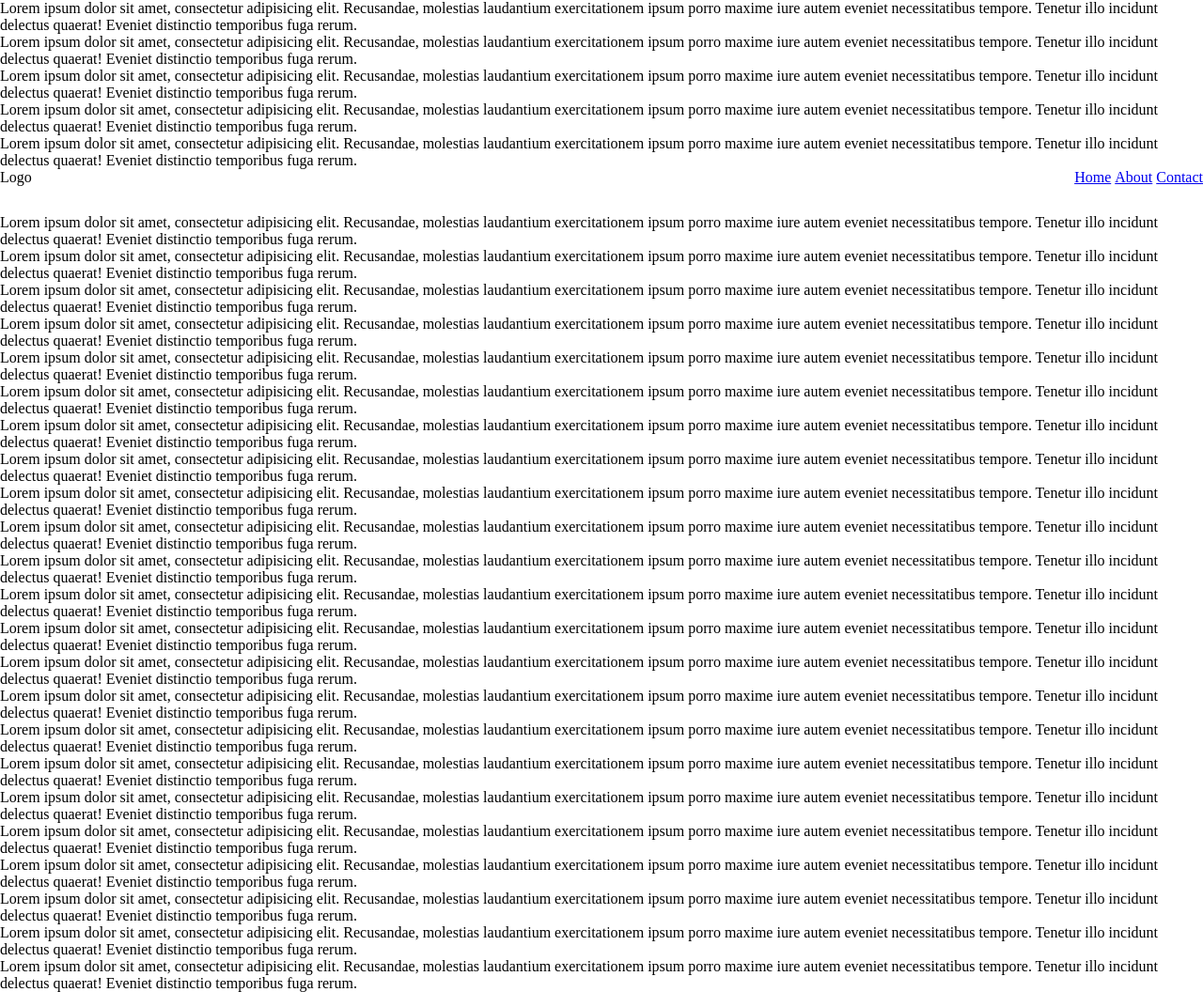
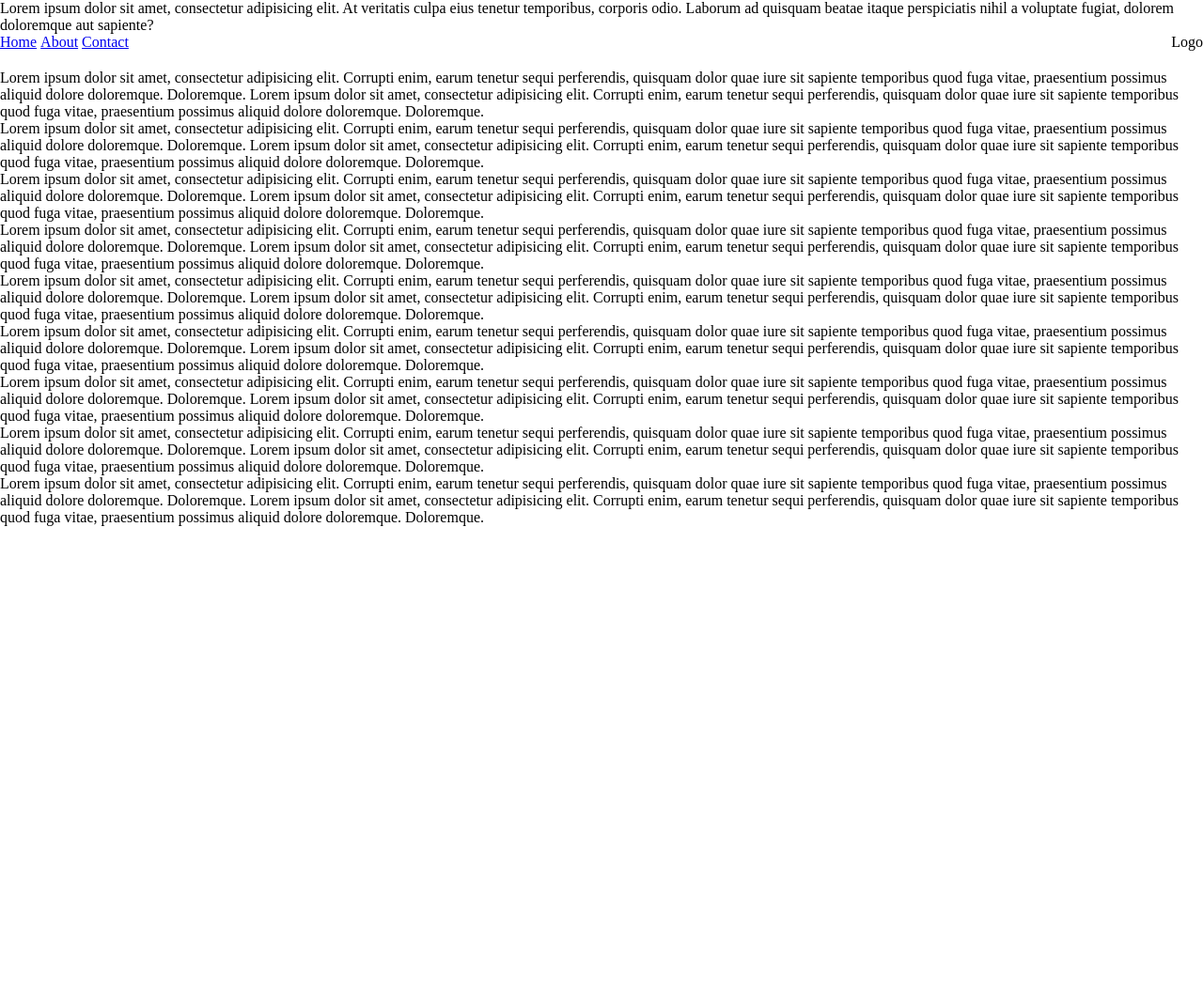
Before and after one commit to prose100/jQuery-nav-menu, a plain HTML site: page src/index.html in a window 1280 px wide. Shown: the whole page at 94% size. After the commit the page ends 800 px from the top, so only its background shows below. Drawn offline with nearby package versions, Linux system fonts and the light colour scheme.

Commit message:
Create 'headerPMLeftandPMRight' function to negate added paddings and margins of header's parents elements.

```diff
--- a/src/css/nav-menu.css
+++ b/src/css/nav-menu.css
@@ -11,13 +11,16 @@ body, nav, ul, li, p {
   margin: 0px;
 }
 
+.header {
+  margin-bottom: 20px;
+}
+
 .content {
-  float: left;
-  margin-bottom: 30px;
+  float: right;
 }
 
 .nav-menu {
-  float: right;
+  float: left;
 }
 
 .nav-menu li {
@@ -45,13 +48,6 @@ body, nav, ul, li, p {
 }
 
 /* ---------------------------------------------
-		Hack (required to work on cell phones)
-   --------------------------------------------- */
-html, body {
-	overflow-x: hidden;
-}
-
-/* ---------------------------------------------
       Helper (clearfix)
    --------------------------------------------- */
 .clearfix:after {
--- a/src/index.html
+++ b/src/index.html
@@ -20,12 +20,7 @@
 </head>
 
 <body>
-
-    <p>Lorem ipsum dolor sit amet, consectetur adipisicing elit. Recusandae, molestias laudantium exercitationem ipsum porro maxime iure autem eveniet necessitatibus tempore. Tenetur illo incidunt delectus quaerat! Eveniet distinctio temporibus fuga rerum.</p>
-    <p>Lorem ipsum dolor sit amet, consectetur adipisicing elit. Recusandae, molestias laudantium exercitationem ipsum porro maxime iure autem eveniet necessitatibus tempore. Tenetur illo incidunt delectus quaerat! Eveniet distinctio temporibus fuga rerum.</p>
-    <p>Lorem ipsum dolor sit amet, consectetur adipisicing elit. Recusandae, molestias laudantium exercitationem ipsum porro maxime iure autem eveniet necessitatibus tempore. Tenetur illo incidunt delectus quaerat! Eveniet distinctio temporibus fuga rerum.</p>
-    <p>Lorem ipsum dolor sit amet, consectetur adipisicing elit. Recusandae, molestias laudantium exercitationem ipsum porro maxime iure autem eveniet necessitatibus tempore. Tenetur illo incidunt delectus quaerat! Eveniet distinctio temporibus fuga rerum.</p>
-    <p>Lorem ipsum dolor sit amet, consectetur adipisicing elit. Recusandae, molestias laudantium exercitationem ipsum porro maxime iure autem eveniet necessitatibus tempore. Tenetur illo incidunt delectus quaerat! Eveniet distinctio temporibus fuga rerum.</p>
+    <p>Lorem ipsum dolor sit amet, consectetur adipisicing elit. At veritatis culpa eius tenetur temporibus, corporis odio. Laborum ad quisquam beatae itaque perspiciatis nihil a voluptate fugiat, dolorem doloremque aut sapiente?</p>
 
     <div class="header clearfix">
         <div class="content">Logo</div>
@@ -35,34 +30,24 @@
             <li><a href="#">Contact</a></li>
         </ul>
     </div>
-    <p>Lorem ipsum dolor sit amet, consectetur adipisicing elit. Recusandae, molestias laudantium exercitationem ipsum porro maxime iure autem eveniet necessitatibus tempore. Tenetur illo incidunt delectus quaerat! Eveniet distinctio temporibus fuga rerum.</p>
-    <p>Lorem ipsum dolor sit amet, consectetur adipisicing elit. Recusandae, molestias laudantium exercitationem ipsum porro maxime iure autem eveniet necessitatibus tempore. Tenetur illo incidunt delectus quaerat! Eveniet distinctio temporibus fuga rerum.</p>
-    <p>Lorem ipsum dolor sit amet, consectetur adipisicing elit. Recusandae, molestias laudantium exercitationem ipsum porro maxime iure autem eveniet necessitatibus tempore. Tenetur illo incidunt delectus quaerat! Eveniet distinctio temporibus fuga rerum.</p>
-    <p>Lorem ipsum dolor sit amet, consectetur adipisicing elit. Recusandae, molestias laudantium exercitationem ipsum porro maxime iure autem eveniet necessitatibus tempore. Tenetur illo incidunt delectus quaerat! Eveniet distinctio temporibus fuga rerum.</p>
-    <p>Lorem ipsum dolor sit amet, consectetur adipisicing elit. Recusandae, molestias laudantium exercitationem ipsum porro maxime iure autem eveniet necessitatibus tempore. Tenetur illo incidunt delectus quaerat! Eveniet distinctio temporibus fuga rerum.</p>
-    <p>Lorem ipsum dolor sit amet, consectetur adipisicing elit. Recusandae, molestias laudantium exercitationem ipsum porro maxime iure autem eveniet necessitatibus tempore. Tenetur illo incidunt delectus quaerat! Eveniet distinctio temporibus fuga rerum.</p>
 
-    <p>Lorem ipsum dolor sit amet, consectetur adipisicing elit. Recusandae, molestias laudantium exercitationem ipsum porro maxime iure autem eveniet necessitatibus tempore. Tenetur illo incidunt delectus quaerat! Eveniet distinctio temporibus fuga rerum.</p>
-    <p>Lorem ipsum dolor sit amet, consectetur adipisicing elit. Recusandae, molestias laudantium exercitationem ipsum porro maxime iure autem eveniet necessitatibus tempore. Tenetur illo incidunt delectus quaerat! Eveniet distinctio temporibus fuga rerum.</p>
+    <p>Lorem ipsum dolor sit amet, consectetur adipisicing elit. Corrupti enim, earum tenetur sequi perferendis, quisquam dolor quae iure sit sapiente temporibus quod fuga vitae, praesentium possimus aliquid dolore doloremque. Doloremque. Lorem ipsum dolor sit amet, consectetur adipisicing elit. Corrupti enim, earum tenetur sequi perferendis, quisquam dolor quae iure sit sapiente temporibus quod fuga vitae, praesentium possimus aliquid dolore doloremque. Doloremque.</p>
 
-    <p>Lorem ipsum dolor sit amet, consectetur adipisicing elit. Recusandae, molestias laudantium exercitationem ipsum porro maxime iure autem eveniet necessitatibus tempore. Tenetur illo incidunt delectus quaerat! Eveniet distinctio temporibus fuga rerum.</p>
-    <p>Lorem ipsum dolor sit amet, consectetur adipisicing elit. Recusandae, molestias laudantium exercitationem ipsum porro maxime iure autem eveniet necessitatibus tempore. Tenetur illo incidunt delectus quaerat! Eveniet distinctio temporibus fuga rerum.</p>
-    <p>Lorem ipsum dolor sit amet, consectetur adipisicing elit. Recusandae, molestias laudantium exercitationem ipsum porro maxime iure autem eveniet necessitatibus tempore. Tenetur illo incidunt delectus quaerat! Eveniet distinctio temporibus fuga rerum.</p>
-    <p>Lorem ipsum dolor sit amet, consectetur adipisicing elit. Recusandae, molestias laudantium exercitationem ipsum porro maxime iure autem eveniet necessitatibus tempore. Tenetur illo incidunt delectus quaerat! Eveniet distinctio temporibus fuga rerum.</p>
-    <p>Lorem ipsum dolor sit amet, consectetur adipisicing elit. Recusandae, molestias laudantium exercitationem ipsum porro maxime iure autem eveniet necessitatibus tempore. Tenetur illo incidunt delectus quaerat! Eveniet distinctio temporibus fuga rerum.</p>
-    <p>Lorem ipsum dolor sit amet, consectetur adipisicing elit. Recusandae, molestias laudantium exercitationem ipsum porro maxime iure autem eveniet necessitatibus tempore. Tenetur illo incidunt delectus quaerat! Eveniet distinctio temporibus fuga rerum.</p>
-    <p>Lorem ipsum dolor sit amet, consectetur adipisicing elit. Recusandae, molestias laudantium exercitationem ipsum porro maxime iure autem eveniet necessitatibus tempore. Tenetur illo incidunt delectus quaerat! Eveniet distinctio temporibus fuga rerum.</p>
-    <p>Lorem ipsum dolor sit amet, consectetur adipisicing elit. Recusandae, molestias laudantium exercitationem ipsum porro maxime iure autem eveniet necessitatibus tempore. Tenetur illo incidunt delectus quaerat! Eveniet distinctio temporibus fuga rerum.</p>
-    <p>Lorem ipsum dolor sit amet, consectetur adipisicing elit. Recusandae, molestias laudantium exercitationem ipsum porro maxime iure autem eveniet necessitatibus tempore. Tenetur illo incidunt delectus quaerat! Eveniet distinctio temporibus fuga rerum.</p>
-    <p>Lorem ipsum dolor sit amet, consectetur adipisicing elit. Recusandae, molestias laudantium exercitationem ipsum porro maxime iure autem eveniet necessitatibus tempore. Tenetur illo incidunt delectus quaerat! Eveniet distinctio temporibus fuga rerum.</p>
+    <p>Lorem ipsum dolor sit amet, consectetur adipisicing elit. Corrupti enim, earum tenetur sequi perferendis, quisquam dolor quae iure sit sapiente temporibus quod fuga vitae, praesentium possimus aliquid dolore doloremque. Doloremque. Lorem ipsum dolor sit amet, consectetur adipisicing elit. Corrupti enim, earum tenetur sequi perferendis, quisquam dolor quae iure sit sapiente temporibus quod fuga vitae, praesentium possimus aliquid dolore doloremque. Doloremque.</p>
 
-    <p>Lorem ipsum dolor sit amet, consectetur adipisicing elit. Recusandae, molestias laudantium exercitationem ipsum porro maxime iure autem eveniet necessitatibus tempore. Tenetur illo incidunt delectus quaerat! Eveniet distinctio temporibus fuga rerum.</p>
-    <p>Lorem ipsum dolor sit amet, consectetur adipisicing elit. Recusandae, molestias laudantium exercitationem ipsum porro maxime iure autem eveniet necessitatibus tempore. Tenetur illo incidunt delectus quaerat! Eveniet distinctio temporibus fuga rerum.</p>
-    <p>Lorem ipsum dolor sit amet, consectetur adipisicing elit. Recusandae, molestias laudantium exercitationem ipsum porro maxime iure autem eveniet necessitatibus tempore. Tenetur illo incidunt delectus quaerat! Eveniet distinctio temporibus fuga rerum.</p>
-    <p>Lorem ipsum dolor sit amet, consectetur adipisicing elit. Recusandae, molestias laudantium exercitationem ipsum porro maxime iure autem eveniet necessitatibus tempore. Tenetur illo incidunt delectus quaerat! Eveniet distinctio temporibus fuga rerum.</p>
-    <p>Lorem ipsum dolor sit amet, consectetur adipisicing elit. Recusandae, molestias laudantium exercitationem ipsum porro maxime iure autem eveniet necessitatibus tempore. Tenetur illo incidunt delectus quaerat! Eveniet distinctio temporibus fuga rerum.</p>
+    <p>Lorem ipsum dolor sit amet, consectetur adipisicing elit. Corrupti enim, earum tenetur sequi perferendis, quisquam dolor quae iure sit sapiente temporibus quod fuga vitae, praesentium possimus aliquid dolore doloremque. Doloremque. Lorem ipsum dolor sit amet, consectetur adipisicing elit. Corrupti enim, earum tenetur sequi perferendis, quisquam dolor quae iure sit sapiente temporibus quod fuga vitae, praesentium possimus aliquid dolore doloremque. Doloremque.</p>
 
+    <p>Lorem ipsum dolor sit amet, consectetur adipisicing elit. Corrupti enim, earum tenetur sequi perferendis, quisquam dolor quae iure sit sapiente temporibus quod fuga vitae, praesentium possimus aliquid dolore doloremque. Doloremque. Lorem ipsum dolor sit amet, consectetur adipisicing elit. Corrupti enim, earum tenetur sequi perferendis, quisquam dolor quae iure sit sapiente temporibus quod fuga vitae, praesentium possimus aliquid dolore doloremque. Doloremque.</p>
 
+    <p>Lorem ipsum dolor sit amet, consectetur adipisicing elit. Corrupti enim, earum tenetur sequi perferendis, quisquam dolor quae iure sit sapiente temporibus quod fuga vitae, praesentium possimus aliquid dolore doloremque. Doloremque. Lorem ipsum dolor sit amet, consectetur adipisicing elit. Corrupti enim, earum tenetur sequi perferendis, quisquam dolor quae iure sit sapiente temporibus quod fuga vitae, praesentium possimus aliquid dolore doloremque. Doloremque.</p>
+
+    <p>Lorem ipsum dolor sit amet, consectetur adipisicing elit. Corrupti enim, earum tenetur sequi perferendis, quisquam dolor quae iure sit sapiente temporibus quod fuga vitae, praesentium possimus aliquid dolore doloremque. Doloremque. Lorem ipsum dolor sit amet, consectetur adipisicing elit. Corrupti enim, earum tenetur sequi perferendis, quisquam dolor quae iure sit sapiente temporibus quod fuga vitae, praesentium possimus aliquid dolore doloremque. Doloremque.</p>
+
+    <p>Lorem ipsum dolor sit amet, consectetur adipisicing elit. Corrupti enim, earum tenetur sequi perferendis, quisquam dolor quae iure sit sapiente temporibus quod fuga vitae, praesentium possimus aliquid dolore doloremque. Doloremque. Lorem ipsum dolor sit amet, consectetur adipisicing elit. Corrupti enim, earum tenetur sequi perferendis, quisquam dolor quae iure sit sapiente temporibus quod fuga vitae, praesentium possimus aliquid dolore doloremque. Doloremque.</p>
+
+    <p>Lorem ipsum dolor sit amet, consectetur adipisicing elit. Corrupti enim, earum tenetur sequi perferendis, quisquam dolor quae iure sit sapiente temporibus quod fuga vitae, praesentium possimus aliquid dolore doloremque. Doloremque. Lorem ipsum dolor sit amet, consectetur adipisicing elit. Corrupti enim, earum tenetur sequi perferendis, quisquam dolor quae iure sit sapiente temporibus quod fuga vitae, praesentium possimus aliquid dolore doloremque. Doloremque.</p>
+
+    <p>Lorem ipsum dolor sit amet, consectetur adipisicing elit. Corrupti enim, earum tenetur sequi perferendis, quisquam dolor quae iure sit sapiente temporibus quod fuga vitae, praesentium possimus aliquid dolore doloremque. Doloremque. Lorem ipsum dolor sit amet, consectetur adipisicing elit. Corrupti enim, earum tenetur sequi perferendis, quisquam dolor quae iure sit sapiente temporibus quod fuga vitae, praesentium possimus aliquid dolore doloremque. Doloremque.</p>
 
      <!-- jQuery cdn (necessary for Bootstrap's JavaScript plugins) -->
     <script src="https://code.jquery.com/jquery-1.12.3.min.js"   integrity="sha256-aaODHAgvwQW1bFOGXMeX+pC4PZIPsvn2h1sArYOhgXQ="   crossorigin="anonymous"></script>
@@ -75,7 +60,7 @@
             windowWidth: 753,
             slideDuration: 500,
             sidebarLocation: 'left',
-            slideDistance: 250,
+            slideDistance: 100,
             moveBurgerX: 0,
             moveBurgerY: 0,
             moveInnerWrapperX: 0,
@@ -88,7 +73,7 @@
             burgerColor: '#777',
             burgerVisible: false,
             fixedBurger: true,
-            fixedSidebar: false,
+            fixedSidebar: true,
             burgerClass: 'burger',
             sidebarClass: 'sidebar',
             innerWrapperClass: 'innerWrapper',
--- a/src/js/nav-menu.js
+++ b/src/js/nav-menu.js
@@ -76,6 +76,8 @@
         //Creates outerWrapper and innerWrapper, but just returns innerWrapper
         var $innerWrapper = this.createWrappers($burger, $sidebar);
         var $overlay = this.createOverlay();
+
+        this.headerPMLeftAndPMRight();
 
         this.setInitialInnerWrapperLocation($innerWrapper);
         this.setDocumentHeight($(document).height());
@@ -334,8 +336,6 @@
     MobileMenu.prototype.setPositionPropertyInnerWrapper = function($sidebar, $innerWrapper, condition) {
 
         if (condition == "init") {
-            //innerWrapper changes to fixed if fixedBurger is true; otherwise, stays relative
-                //Note: if fixedSidebar is also true, innerWrapper will always remain fixed
             if (settings.fixedBurger) {
                 this.offsetWrappers($innerWrapper, 'reset-fixed');
                 this.locateInnerWrapper($sidebar, $innerWrapper);
@@ -343,6 +343,7 @@
             } else {
                 this.offsetWrappers($innerWrapper, 'reset-relative');
                 this.locateInnerWrapper($sidebar, $innerWrapper);
+                $innerWrapper.css({'position':'relative'});
             }
         }
         if (condition == 'slideOut') {
@@ -405,6 +406,34 @@
         return $overlay;
     }
 
+    /* ---------------------------------------------
+        Header
+       --------------------------------------------- */
+
+    MobileMenu.prototype.headerPMLeftAndPMRight = function() {
+        var _this = this;
+        var sumLeft = 0;
+        var sumRight = 0;
+        var pl = 0;
+        var ml = 0;
+        var pr = 0;
+        var mr = 0;
+
+        $(".header").parents().map(function() {
+            pl = $(this).css('padding-left');
+            ml = $(this).css('margin-left');
+
+            pr = $(this).css('padding-right');
+            mr = $(this).css('margin-right');
+
+            sumLeft += parseInt(pl, 10) + parseInt(ml, 10);
+            sumRight += parseInt(pr, 10) + parseInt(mr, 10);
+        });
+
+        $(".header").css({'margin-left': -(sumLeft)});
+        $(".header").css({'margin-right': -(sumRight)});
+    }
+
    /* ---------------------------------------------
         Display
       --------------------------------------------- */
@@ -456,11 +485,14 @@
             _this.configDisplay($burger, $sidebar, $innerWrapper, $overlay);
             _this.offsetChangeFromResizeWindow($innerWrapper);
 
+            //this if statement interacts with scrollWindow function
             if (_this.getResize()) {
-                 _this.setResize(false);
+                _this.setResize(false);
                 _this.setScroll(true);
             }
+
             _this.offsetWrappers($innerWrapper, 'relative');
+            //change innerWrapper to relative (if not already)
             $innerWrapper.css({'position':'relative'});
         });
     }
```
